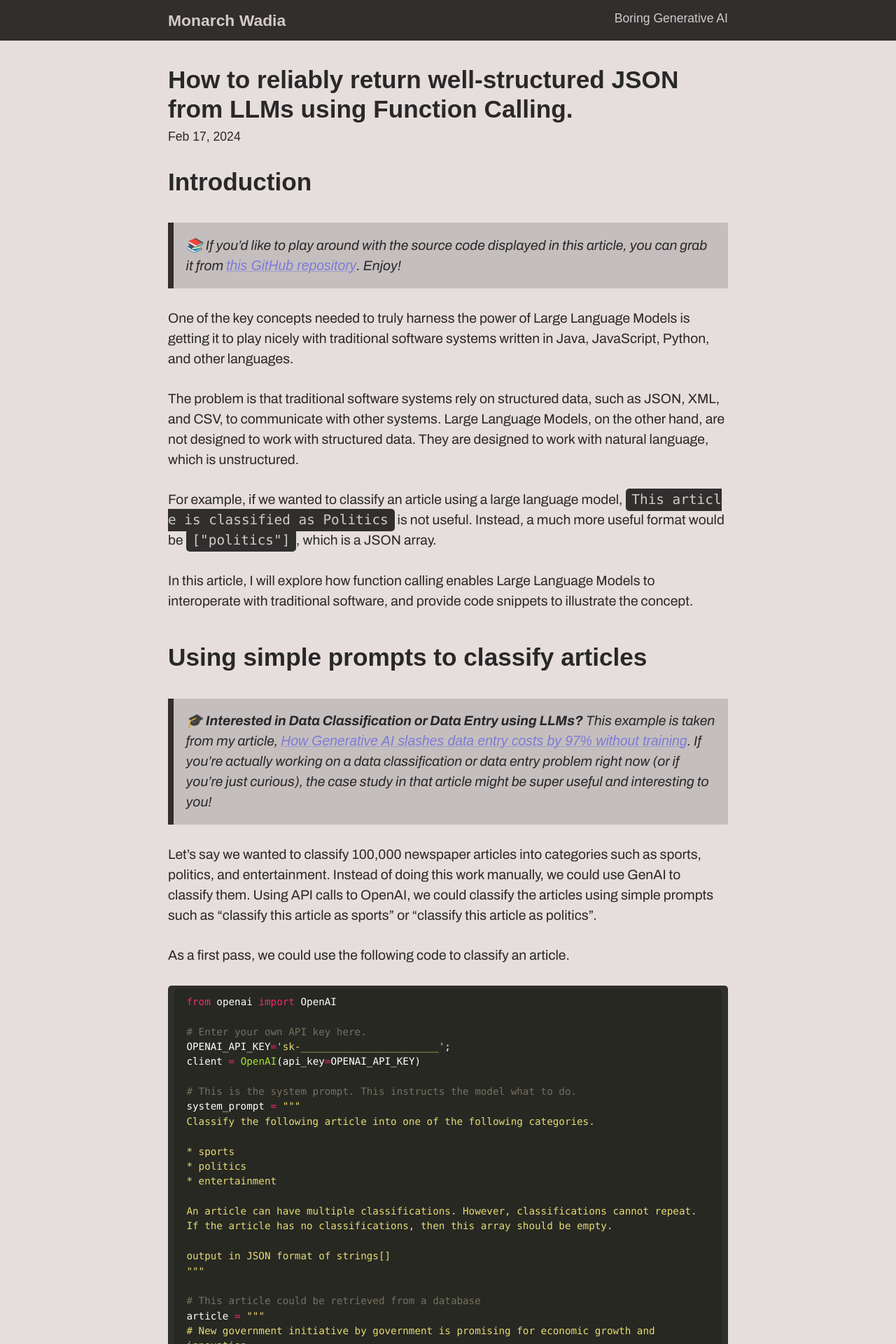
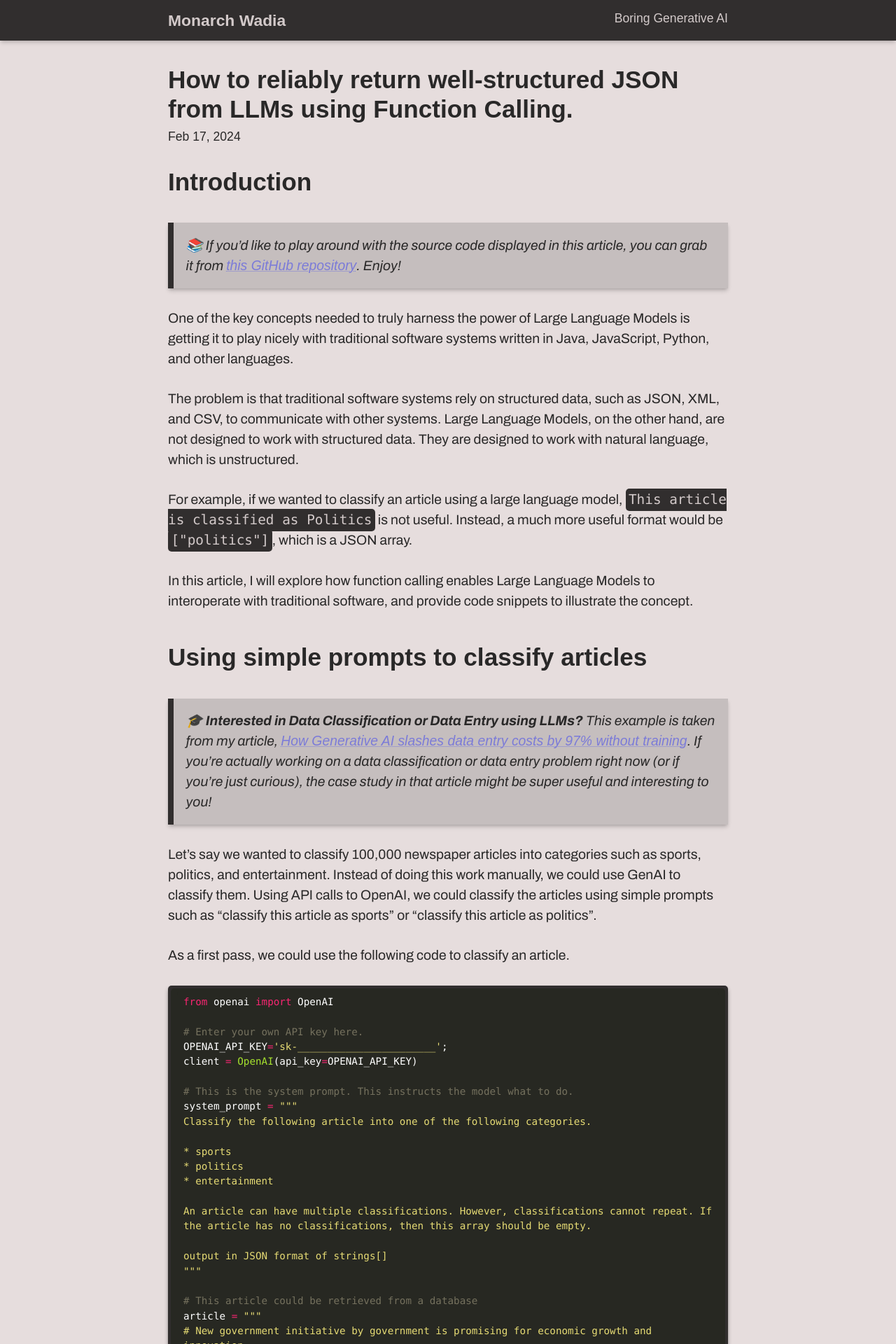
Before and after one commit to monarchwadia/blog-monarchwadia.com, a Jekyll site: the page built from _posts/2024-02-18-how-to-reliably-return-well-structured-json-from-llms-using-function-calling.md, in a window 1280 px wide. Shown: the top 1920 px of the page at 70% size. Built offline with Jekyll 4.4.1, drawn with Linux system fonts in a browser that asks for light colours; some web fonts are replaced.

Commit message:
Shadows!

```diff
--- a/_includes/header.html
+++ b/_includes/header.html
@@ -1,4 +1,4 @@
-<header role="banner" class="text-4 container-wrapper py-3 base-300 ">
+<header role="banner" class="text-4 container-wrapper py-3 base-300 shadow-1">
   <div class="container flex flex-row space-between gap-2">
 
     {%- assign default_paths = site.pages | map: "path" -%}
--- a/_sass/markdown.scss
+++ b/_sass/markdown.scss
@@ -50,9 +50,12 @@
       @extend .py-3;
       @extend .text-4;
       @extend .font-italic;
+      @extend .shadow-2;
 
       & blockquote {
         @extend .my-2;
+        @extend .shadow-6;
+
       }
     }
 
@@ -75,7 +78,7 @@
     }
 
     .highlighter-rouge {
-      @extend .px-2;
+      @extend .px-1;
       @extend .py-1;
       @extend .bg-base-300;
       @extend .text-base-300;
@@ -87,6 +90,11 @@
         word-break: keep-all;
         white-space: pre-wrap;
       }
+
+
+    }
+    div.highlighter-rouge {
+      @extend .shadow-6;
     }
 
 
@@ -381,4 +389,10 @@
     }
 
   }
+
+  .language-mermaid svg {
+    @extend .shadow-1;
+    @extend .py-3
+
+  }
 }
--- a/_sass/utils.scss
+++ b/_sass/utils.scss
@@ -86,4 +86,15 @@
     .float-left { float: left; }
     .float-right { float: right; }
 
+    // ------------------------------- Shadow -------------------------------
+    .shadow-0 {
+        box-shadow: none;
+    }
+    @each $key, $val in $percentages {
+        .shadow-#{$key} {
+            box-shadow:
+                0 4px 6px -1px rgba(0, 0, 0, ($val * 0.4) + 0.1),
+                0 2px 4px -2px rgba(0, 0, 0, ($val * 0.1) + 0.1);
+        }
+    }
 }
--- a/index.html
+++ b/index.html
@@ -17,10 +17,10 @@
                 </a>
             </h3>
             <div>
-                <div class="text-2 base-200 p-3 flex flex-col gap-3">
+                <div class="text-2 base-200 p-3 flex flex-col gap-3 shadow-1" >
                     {{ post.excerpt | markdownify | strip_html  }}
                 </div>
-                <div class="base-300 p-2 flex justify-end">
+                <div class="base-300 p-2 flex justify-end shadow-2" >
                     <a class="text-2 link text-info" href="{{ post.url | relative_url }}">Click here to read more{{">>"}}</a>
                 </div>
             </div>
```
